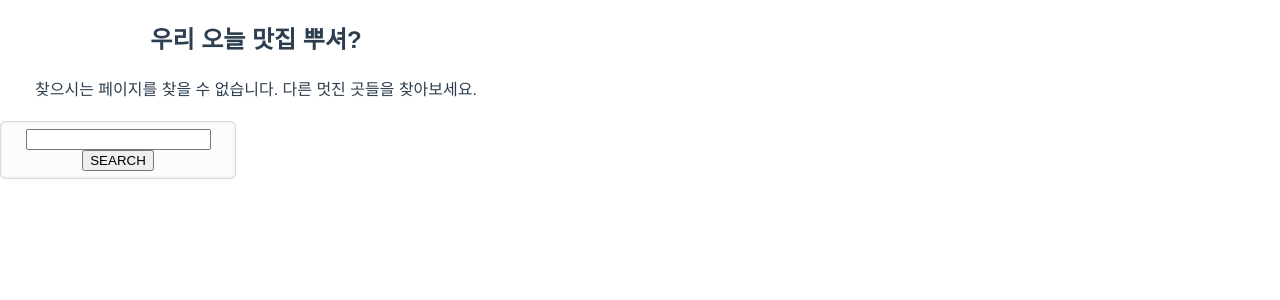
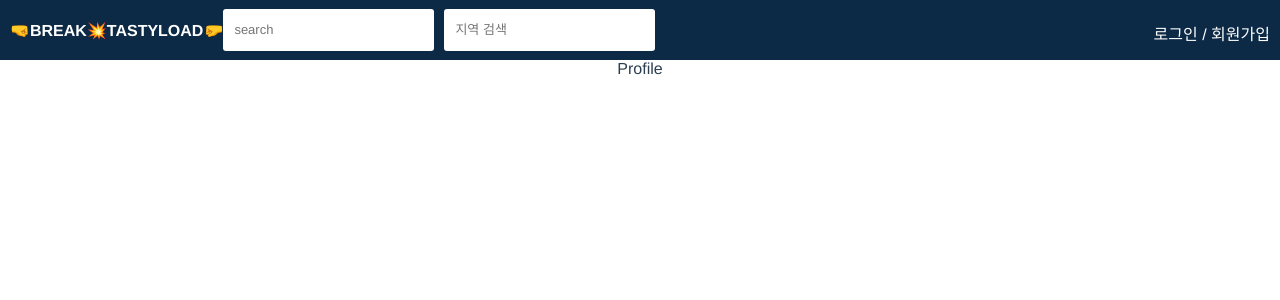
Before and after one commit to heesunjeong/breaking-vue, a Vue app: page /profile in a window 1280 px wide. Shown: the top 300 px of the page. Built offline with nearby package versions, Linux system fonts and the light colour scheme.

Commit message:
router 수정

```diff
--- a/src/components/Header.vue
+++ b/src/components/Header.vue
@@ -5,14 +5,14 @@
         <router-link :to="{name: 'home'}"><h4>🤜BREAK💥TASTYLOAD🤛</h4></router-link>
       </div>
       <div class="inputs">
-        <input class="searchInput" type="text" v-model="searchWord" v-on:keyup.enter="enterSearchWord()" placeholder="search"/>
-        <input class="searchInput" type="text" v-model="location" v-on:keyup.enter="enterLocation()" placeholder="지역 검색"/>
+        <input class="searchInput" type="text" v-model="searchWord" v-on:keyup.enter="exploreTastyload()" placeholder="search"/>
+        <input class="searchInput" type="text" v-model="location" v-on:keyup.enter="exploreTastyload()" placeholder="지역 검색"/>
         <div></div>
       </div>
     </div>
     <div class="rightSide">
       <div v-if="!!userName" class="user">
-        <router-link :to="{name: 'userInfo'}">{{userName}}</router-link>
+        <router-link :to="{name: 'profile'}">{{userName}}</router-link>
       </div>
 
       <div v-else class="loggedOutMenu">
@@ -30,30 +30,20 @@
     name: "break-header",
     data() {
       return {
-        userName: ''
+        userName: '',
+        searchWord: this.$route.query.searchWord ? this.$route.query.searchWord : '',
+        location:  this.$route.query.location ? this.$route.query.location : '',
       }
     },
     methods: {
-      enterSearchWord: function () {
-        if (!!this.searchWord) {
+      exploreTastyload: function () {
+        if (!!this.searchWord || !!this.location) {
           const data = {searchWord: this.searchWord, location: this.location};
           this.$store.commit(Types.SEARCH_TASTYLOAD, data);
+          this.$router.push({name: 'explore', query: data})
         }
       },
-      enterLocation: function () {
-        if (!!this.searchLocation) {
-        }
-
-      }
     },
-    computed: {
-      searchWord: function () {
-        return this.$route.query.searchWord ? this.$route.query.searchWord : ''
-      },
-      location: function () {
-        return this.$route.query.location ? this.$route.query.location : ''
-      }
-    }
   }
 </script>
 
--- a/src/components/UserInfo.vue
+++ b/src/components/Profile.vue
@@ -1,10 +1,13 @@
 <template>
+  <div>
+    Profile
+  </div>
 
 </template>
 
 <script>
   export default {
-    name: "UserInfo"
+    name: "Profile"
   }
 </script>
 
--- a/src/router/index.js
+++ b/src/router/index.js
@@ -6,6 +6,7 @@ import NotFound from '@/Components/NotFound'
 import Explore from '@/Components/Explore'
 import Join from '@/Components/Join'
 import Login from '@/Components/Login'
+import Profile from '@/Components/Profile'
 
 Vue.use(Router)
 
@@ -13,12 +14,13 @@ export default new Router(
   {
     routes: [
       {path: '/', name: 'home', component: Home},
-      {path: '/', name: 'searchResult', component: HelloWorld, children: [
+      {path: '/', component: HelloWorld, children: [
           {path: '/explore', name: 'explore', component: Explore},
           {path: '/join', name: 'join', component: Join},
           {path: '/login', name: 'login', component: Login},
-          ]
-      }, {path: '*', component: NotFound}
+          {path: '/profile', name: 'profile', component: Profile},
+        ]},
+      {path: '*', component: NotFound}
     ],
     mode: 'history'
   })
```
